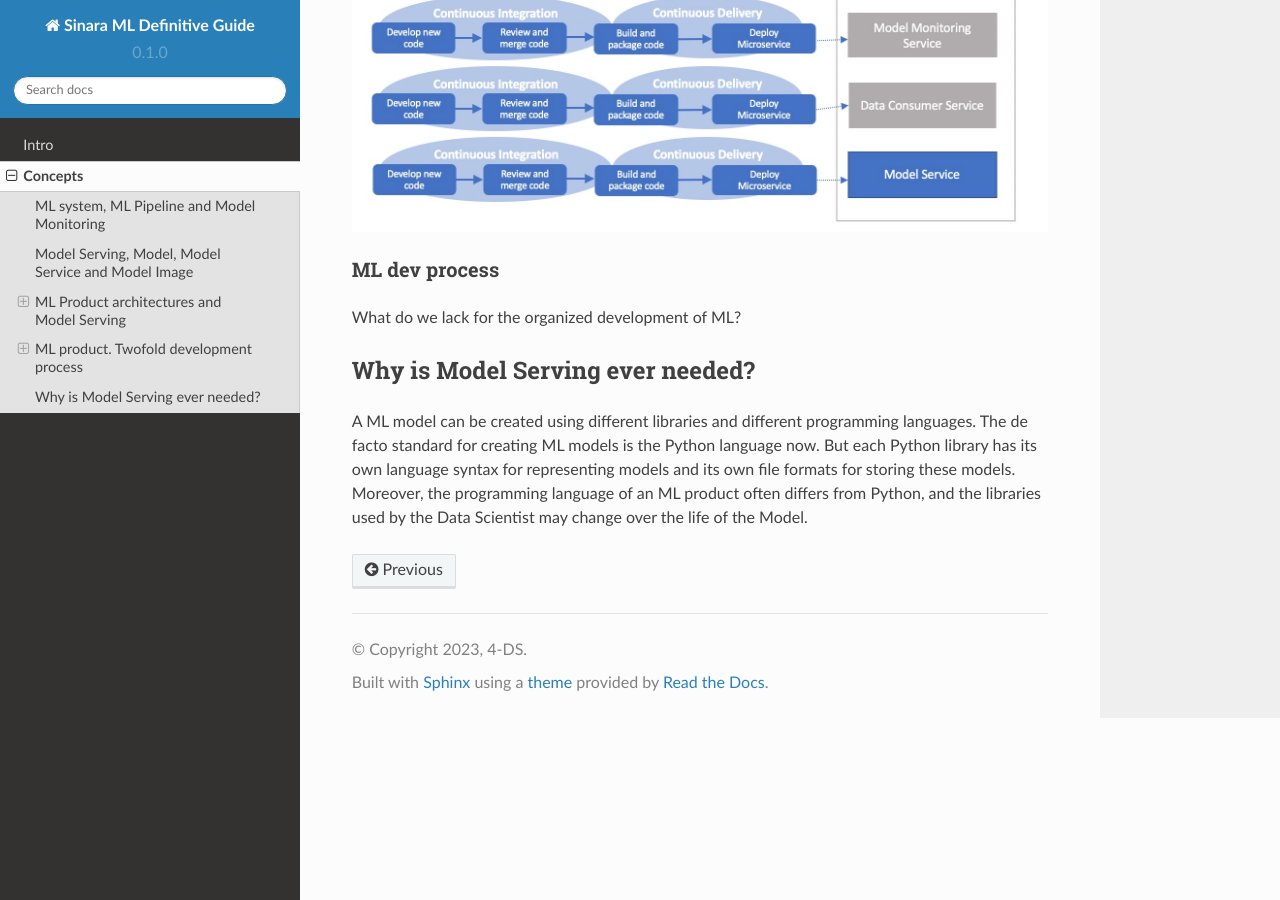
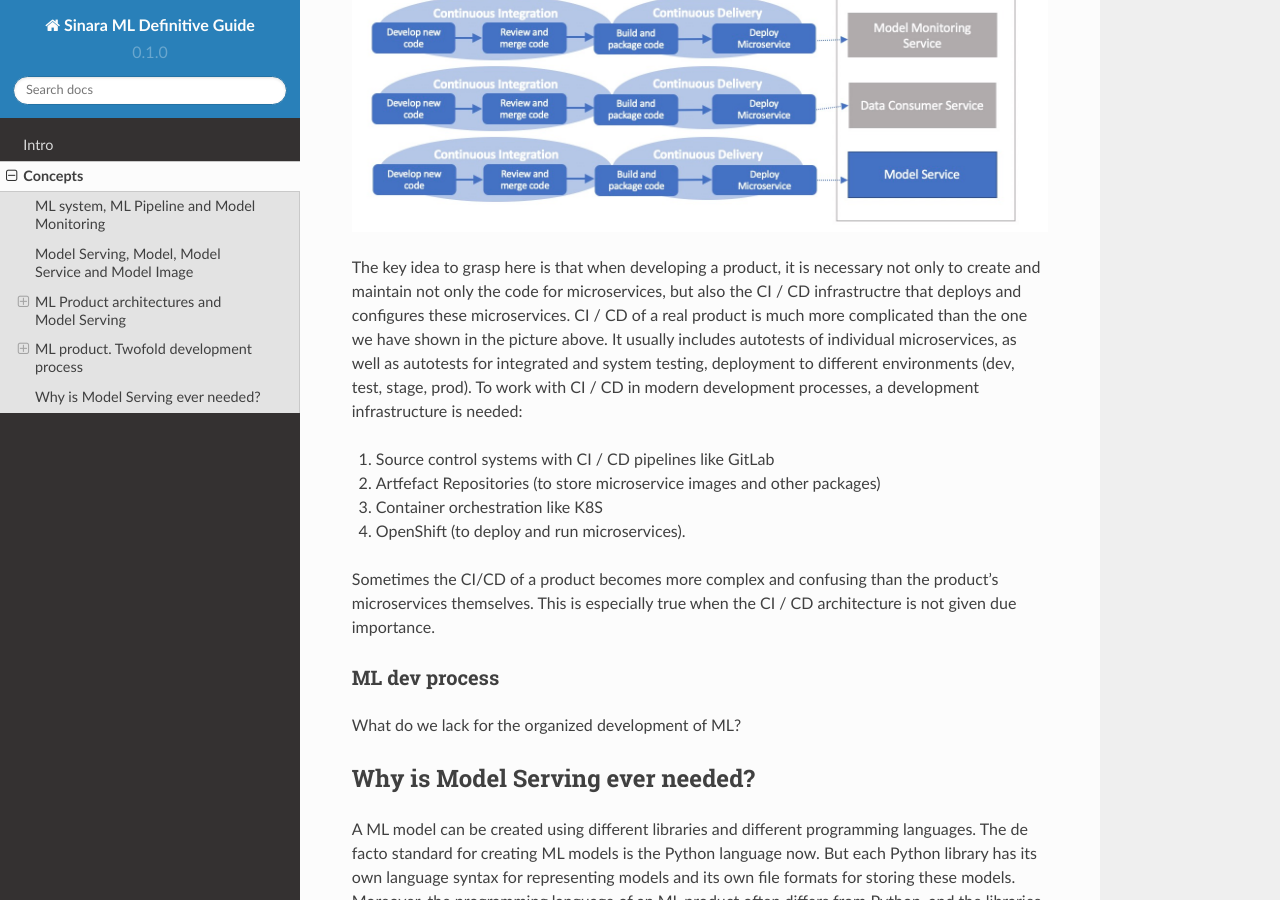
Before and after one commit to 4-DS/SinaraML-Def-Guide, a Sphinx documentation site: the page built from docs/source/concepts.rst, in a window 1280 px wide and 900 px high, scrolled down 4777 px. Built offline with Sphinx 7.4.7 and the Read the Docs theme 2.0.0, drawn with Linux system fonts in a browser that asks for light colours.

Commit message:
Update concepts.rst

```diff
--- a/docs/source/concepts.rst
+++ b/docs/source/concepts.rst
@@ -94,6 +94,15 @@ And the process of developing a typical ML product with a microservice architect
 
 .. image:: ml_product_dev_process.jpeg
 
+The key idea to grasp here is that when developing a product, it is necessary not only to create and maintain not only the code for microservices, but also the CI / CD infrastructre that deploys and configures these microservices. CI / CD of a real product is much more complicated than the one we have shown in the picture above. It usually includes autotests of individual microservices, as well as autotests for integrated and system testing, deployment to different environments (dev, test, stage, prod). To work with CI / CD in modern development processes, a development infrastructure is needed:
+
+1. Source control systems with CI / CD pipelines like GitLab
+2. Artfefact Repositories (to store microservice images and other packages)
+3. Container orchestration like K8S
+4. OpenShift (to deploy and run microservices).
+
+Sometimes the CI/CD of a product becomes more complex and confusing than the product's microservices themselves. This is especially true when the CI / CD architecture is not given due importance.
+
 ML dev process
 ====================
 
```
